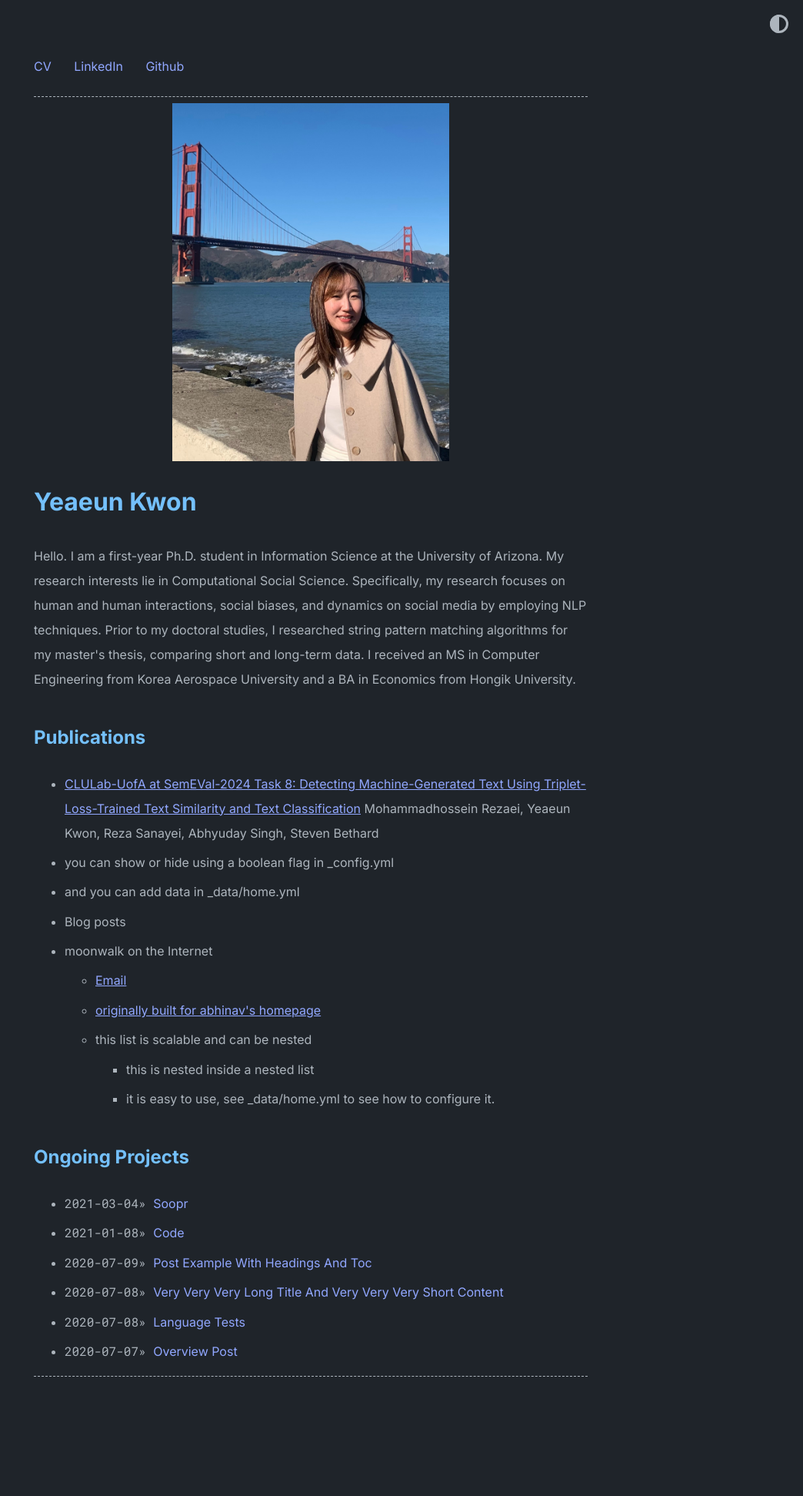
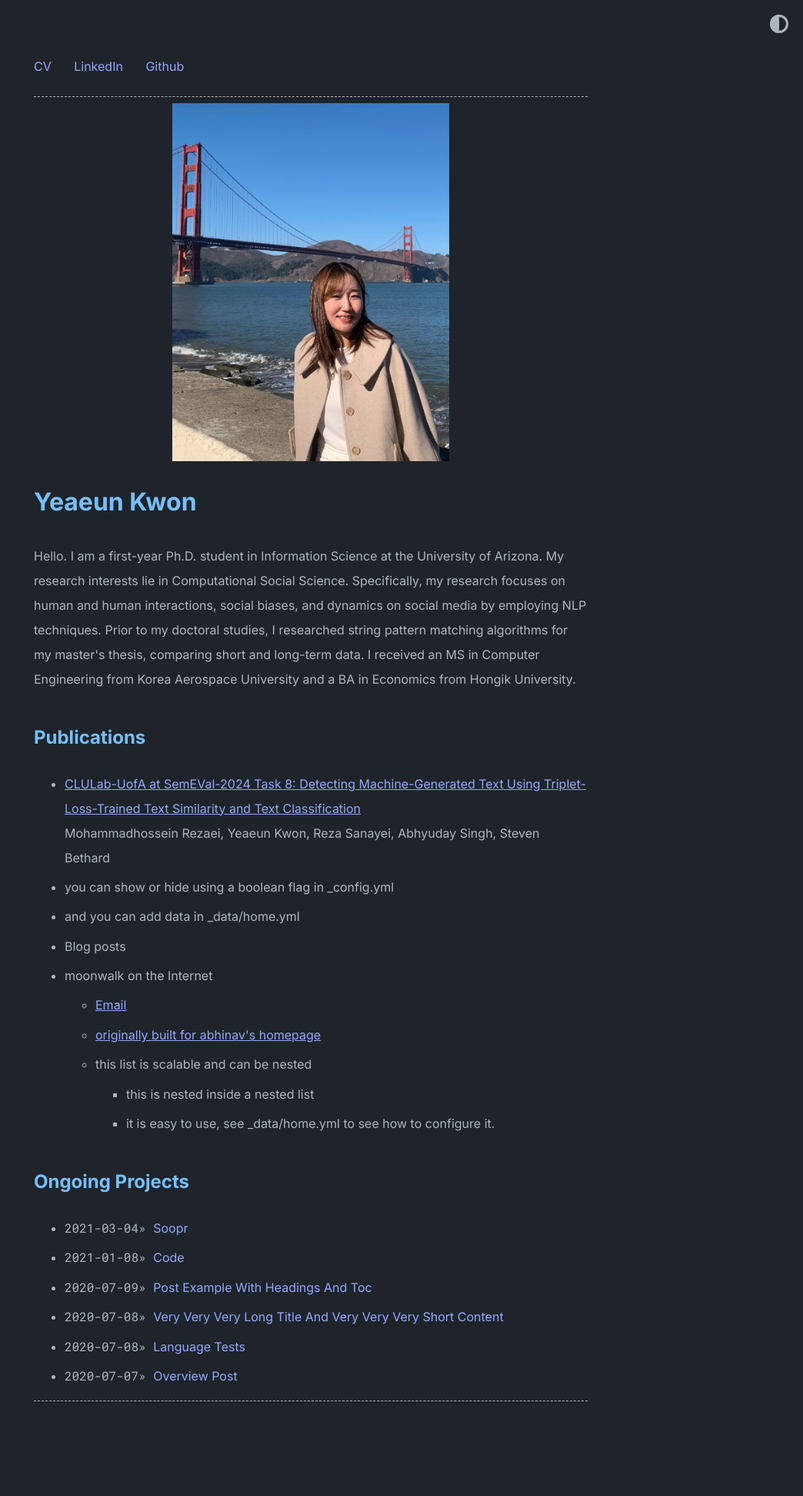
Before and after one commit to yeaeunkwon/yeaeunkwon.github.io, a Jekyll site: the page built from index.md, in a window 1280 px wide. Shown: the whole page at 77% size, without its empty margins (236-1280 px from the left). Built offline with Jekyll 4.4.1, drawn with Linux system fonts in a browser that asks for light colours; before the commit the page ends 1911 px from its top, so only the background shows below that.

Commit message:
Update vertical_list.html

```diff
--- a/_includes/vertical_list.html
+++ b/_includes/vertical_list.html
@@ -2,10 +2,10 @@
   {% for item in include.collection %}
     <li>
     {% if item.url != false %}
-      <a href="{{ item.url }}">{{ item.title }}</a>
+      <a href="{{ item.url }}">{{ item.title }}</a><br />
       {{ item.author }}
     {% else %}
-      {{ item.title }}
+      {{ item.title }}<br />
       {{ item.author }}
     {% endif %}
 
```
